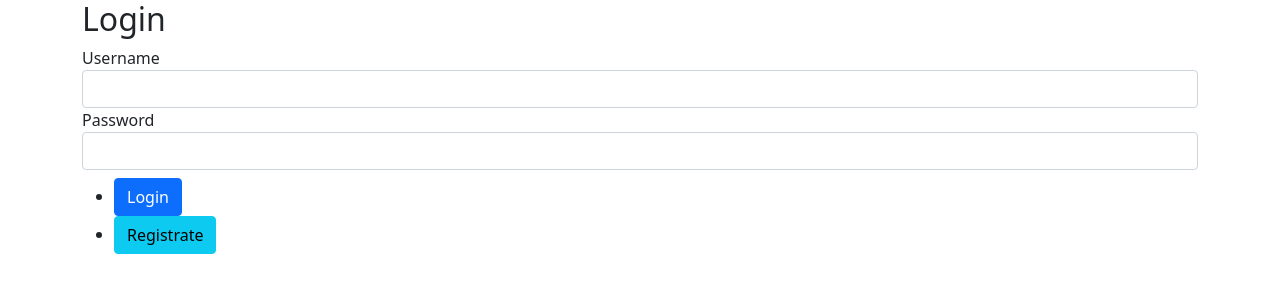
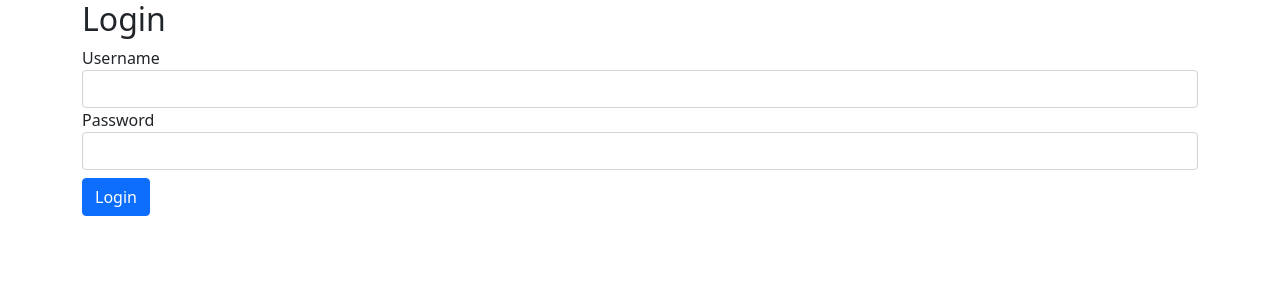
Before and after one commit to Igna90/PSP_Grupo4, a Django app: template registration/templates/registration/login.html in a window 1280 px wide. Shown: the top 300 px of the page. Run offline with Django 3.2, Linux system fonts and the light colour scheme; the template is opened without the code that fills it, so the values that code supplies are empty.

Commit message:
boton registro

```diff
--- a/nucleo/templates/nucleo/index.html
+++ b/nucleo/templates/nucleo/index.html
@@ -55,6 +55,7 @@
           <li><a class="nav-link scrollto active" href="#hero">Inicio</a></li>
           {% if not request.user.is_authenticated %}
           <li><a class="nav-link" href="{% url 'login' %}">Acceder</a></li>
+          <li><a class="nav-link" href="{% url 'createClient' %}">Registrate</a></li>
           {% else %}
           <li class="dropdown"><a href="#"><span> Configuración </span> <i class="bi bi-chevron-down"></i></a>
             <ul>
--- a/registration/templates/registration/login.html
+++ b/registration/templates/registration/login.html
@@ -33,8 +33,7 @@
                     <input type="password" name="password" class="form-control">
                 </div>
                 <nav class="navbar">
-                <ul>
-                <li><button type="submit" class="btn btn-primary">Login</button></li>
-                <li><a class="btn btn-info" href="{% url 'createClient' %}">Registrate</a></li>
+
+                <button type="submit" class="btn btn-primary">Login</button>
             </nav>
     </html>
```
Also changed, not shown: db.sqlite3.
